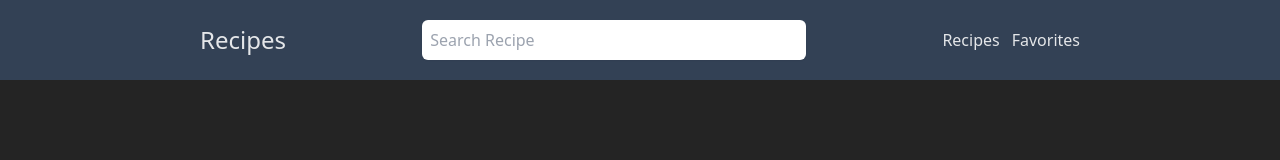
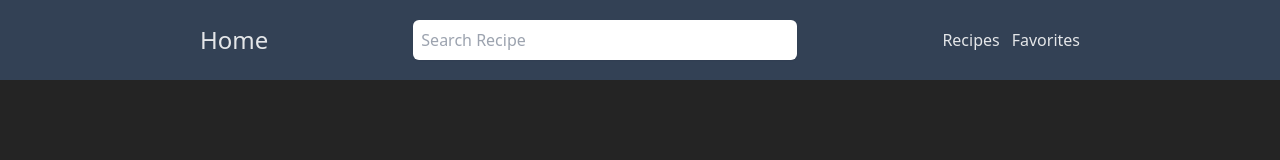
Before and after one commit to NazSvn/RecipeApp, a React (Vite) app: page / in a window 1280 px wide. Shown: the top 160 px of the page. Built offline with nearby package versions, Linux system fonts and the light colour scheme.

Commit message:
refactor: Update NavBar component
- Change home link text from "Recipes" to "Home"
- Update Recipes NavLink to point to "/searchResults" route
- Minor formatting and className adjustments

```diff
--- a/src/components/Navbar.jsx
+++ b/src/components/Navbar.jsx
@@ -3,16 +3,16 @@ import SearchEngine from './SearchEngine';
 
 const NavBar = () => {
   return (
-    <nav className='fixed left-0 right-0 bg-slate-700 z-50'>
-      <div className='flex flex-col sm:flex-row p-2 gap-3 mx-auto items-center sm:max-w-4xl justify-between sm:h-20'>
+    <nav className="fixed left-0 right-0 z-50 bg-slate-700">
+      <div className="mx-auto flex flex-col items-center justify-between gap-3 p-2 sm:h-20 sm:max-w-4xl sm:flex-row">
         <NavLink to={'/'}>
-          <h1 className='text-2xl font-medium '>Recipes</h1>
+          <h1 className="text-2xl font-medium">Home</h1>
         </NavLink>
 
         <SearchEngine />
-        <ul className='flex gap-3'>
+        <ul className="flex gap-3">
           <li>
-            <NavLink to={'/'}>Recipes</NavLink>
+            <NavLink to={'/searchResults'}>Recipes</NavLink>
           </li>
           <li>
             <NavLink to={'/favorites'}>Favorites</NavLink>
```
